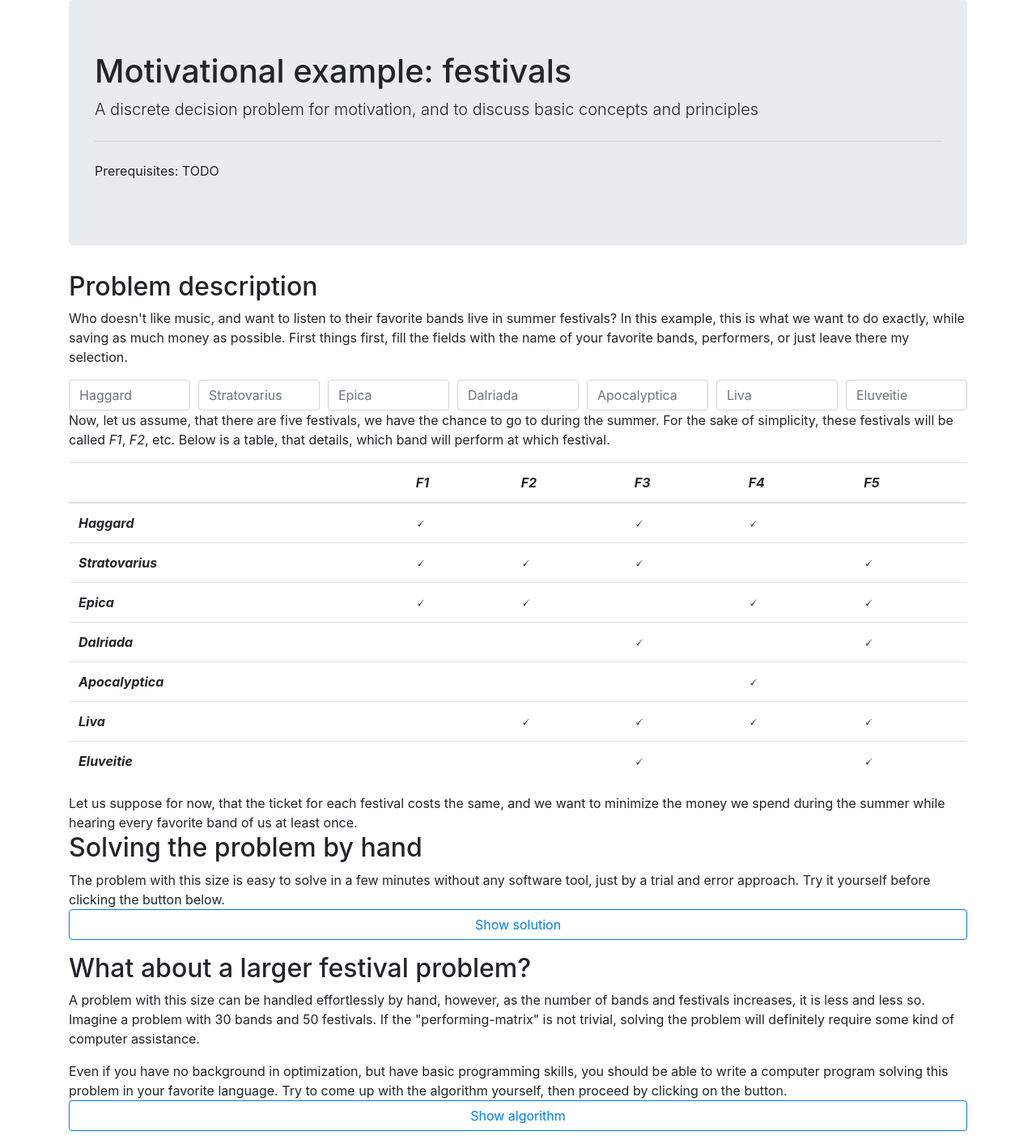
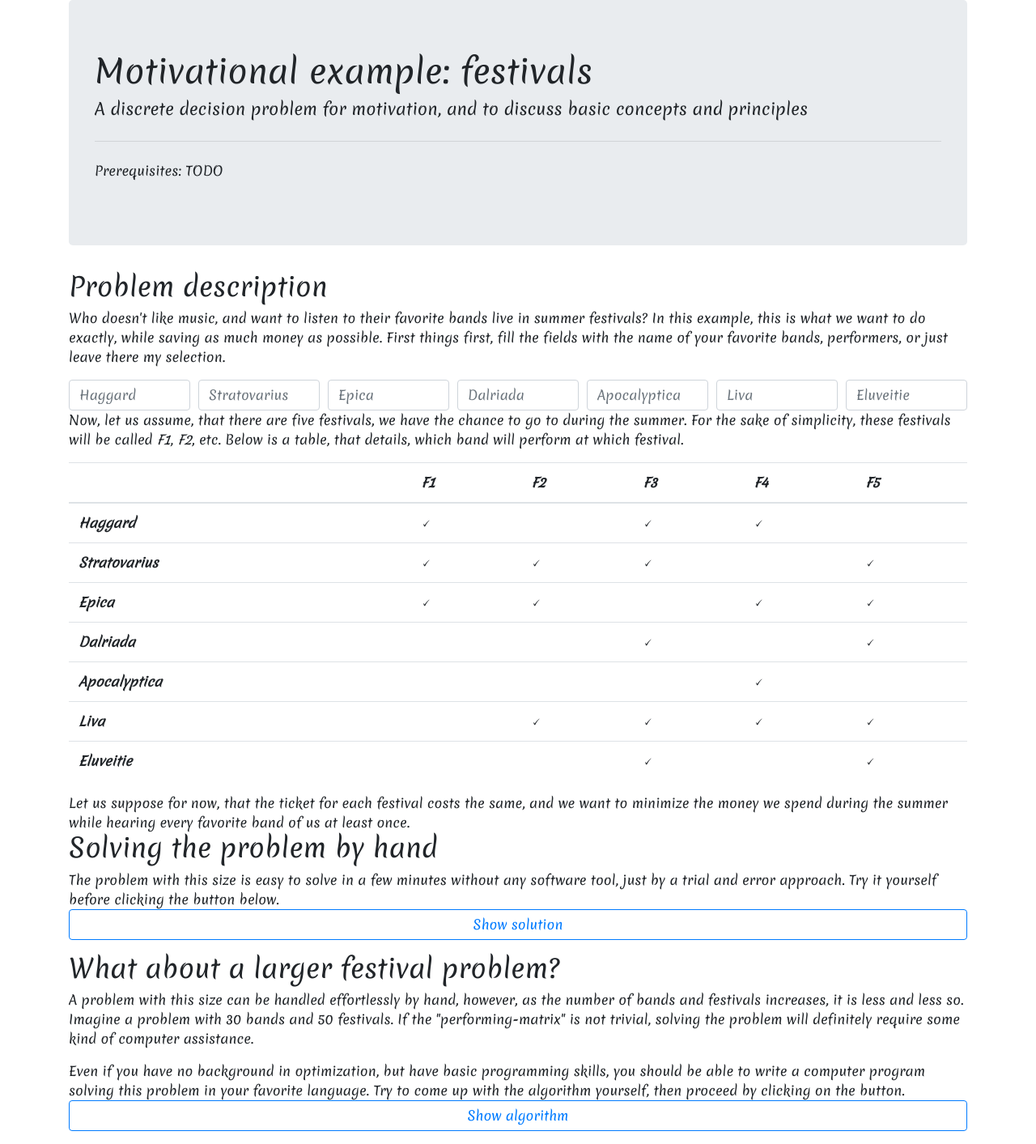
Before and after one commit to hegyhati/IMOLS, a Jekyll site: the page built from pages/festival.html, in a window 1280 px wide. Shown: the whole page at 81% size. Built offline with Jekyll 4.4.1, drawn with Linux system fonts in a browser that asks for light colours; nearby versions of some CDN libraries; formulas are drawn with MathJax 3.

Commit message:
change font

```diff
--- a/_includes/head.html
+++ b/_includes/head.html
@@ -14,4 +14,7 @@
 
   <script src='https://cdnjs.cloudflare.com/ajax/libs/mathjax/2.7.5/MathJax.js?config=TeX-MML-AM_CHTML' async></script>
 
+  <link href="https://fonts.googleapis.com/css?family=Merienda" rel="stylesheet">
+
+
 </head>
--- a/_layouts/lecture.html
+++ b/_layouts/lecture.html
@@ -3,7 +3,7 @@
 
   {% include head.html %}
 
-  <body>
+  <body style="font-family: 'Merienda', cursive;">
     <div class="container">
         <div class="jumbotron">
           <h1>{{page.title}}</h1>
```
